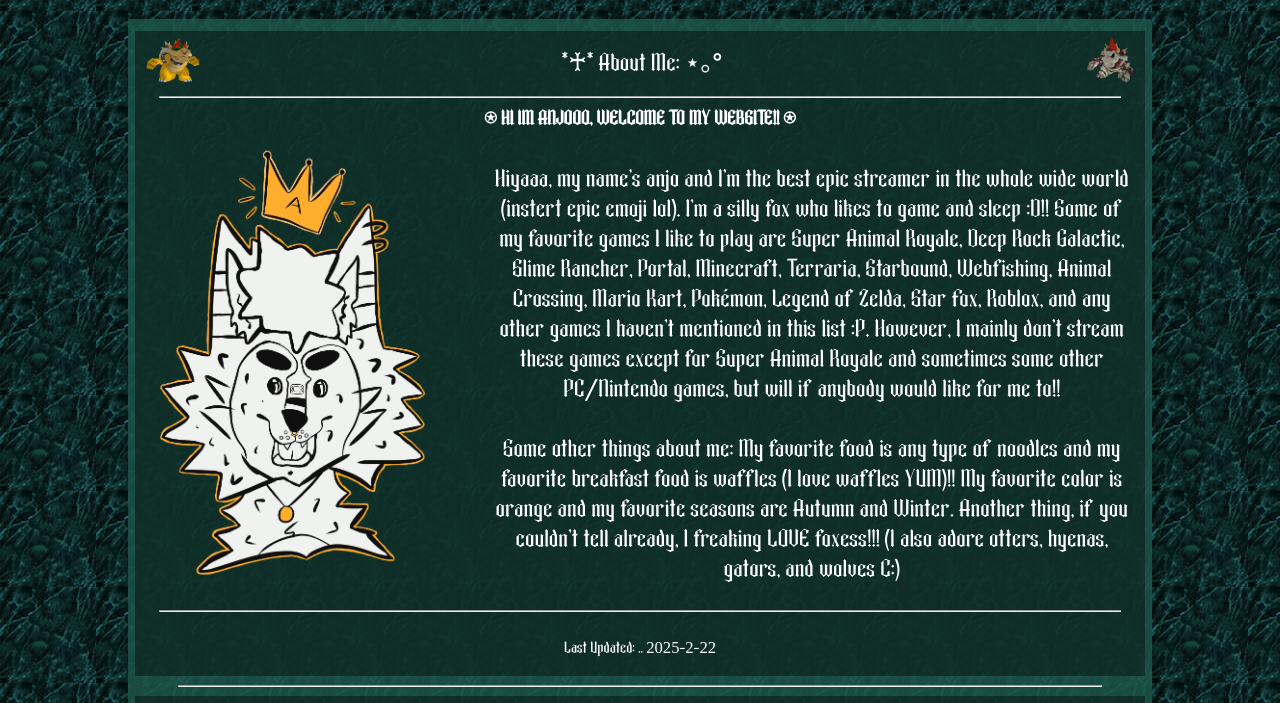
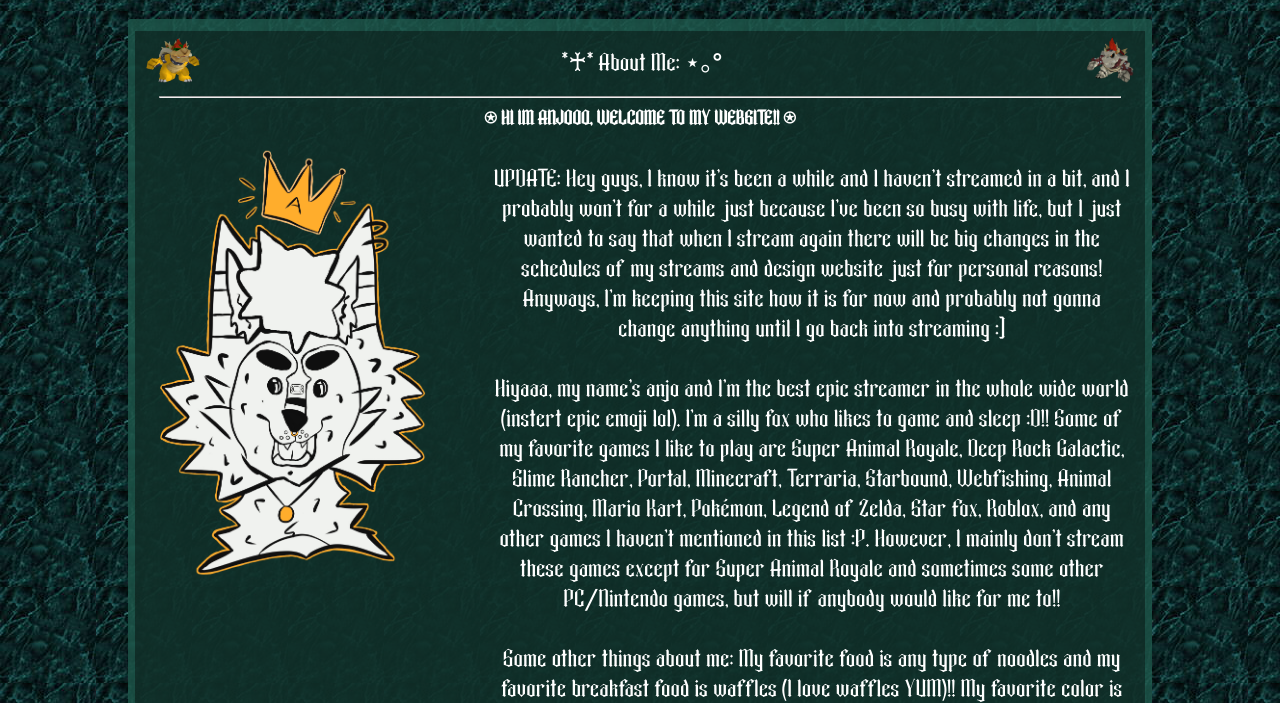
Before and after one commit to KingAnjo/kinganjo.github.io, a plain HTML site: page index.html in a window 1280 px wide. Shown: the part 85-788 px from the top of the page. Drawn offline with Linux system fonts and the light colour scheme.

Commit message:
Update index.html

```diff
--- a/index.html
+++ b/index.html
@@ -50,6 +50,11 @@
                 <h3>⍟ HI IM ANJOOO, WELCOME TO MY WEBSITE!! ⍟</h3>
                 <p class="text1">
 
+                    UPDATE: Hey guys, I know it's been a while and I haven't streamed in a bit, and I probably won't for a while just because I've been so busy with life,
+                    but I just wanted to say that when I stream again there will be big changes in the schedules of my streams and design website just for personal reasons!
+                    Anyways, I'm keeping this site how it is for now and probably not gonna change anything until I go back into streaming :]
+                    <br>
+                    <br>
                     Hiyaaa, my name's anjo and I'm the best epic streamer in the whole wide world (instert epic emoji lol). I'm a silly fox who likes to game and sleep :D!!
                     Some of my favorite games I like to play are Super Animal Royale, Deep Rock Galactic, Slime Rancher, Portal, Minecraft, Terraria, Starbound,
                     Webfishing, Animal Crossing, Mario Kart, Pokémon, Legend of Zelda, Star Fox, Roblox, and any other games I haven't mentioned in this list :P. However,
@@ -66,7 +71,7 @@
 
                 <hr>
 
-                <p id="update"> Last Updated: .. 2025-2-22</p>
+                <p id="update"> Last Updated: .. 2025-8-28</p>
 
             </div>
 
```
